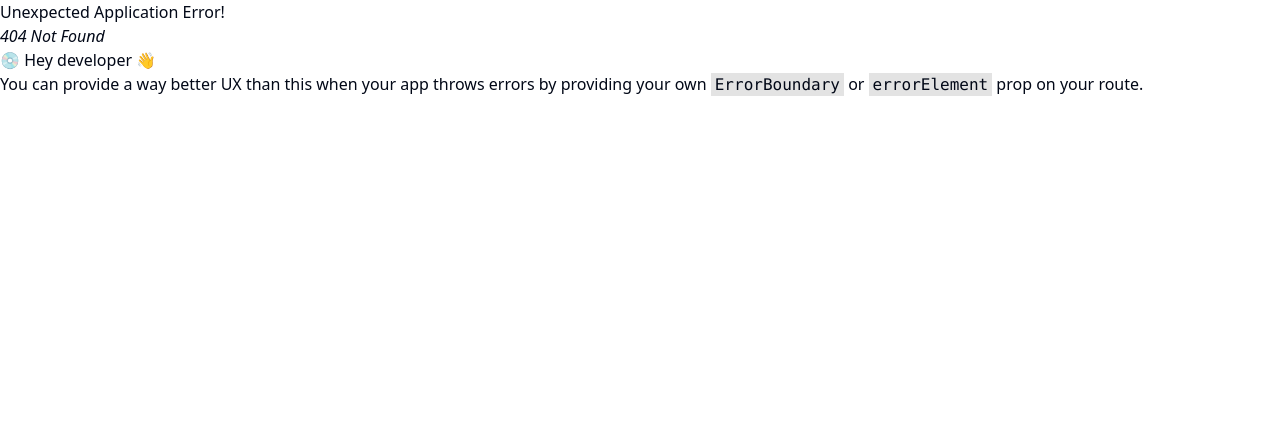
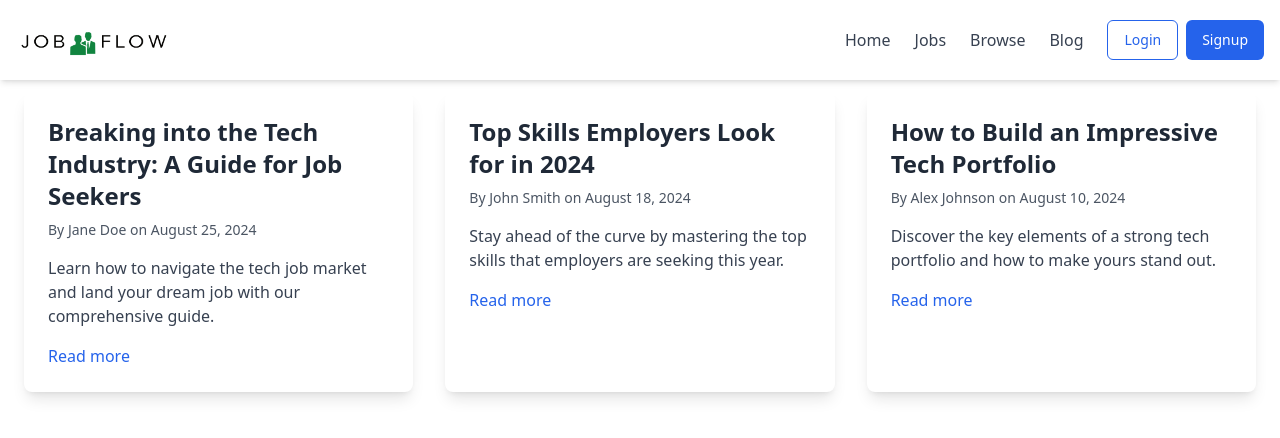
Before and after one commit to Dinanath99/jobFlow, a React (Vite) app in the folder frontend/: page /blog in a window 1280 px wide. Before the commit this address had no page. Shown: the top 438 px of the page. Built offline with nearby package versions, Linux system fonts and the light colour scheme.

Commit message:
company section added

```diff
--- a/frontend/src/App.jsx
+++ b/frontend/src/App.jsx
@@ -11,6 +11,7 @@ import Description from "./components/JobDescription";
 import Companies from "./components/recruiter/Companies";
 import CompanyCreate from "./components/recruiter/CompanyCreate";
 import CompanySetup from "./components/recruiter/CompanySetup";
+import Blog from "./components/Blog";
 
 const appRouter = createBrowserRouter([
   {
@@ -36,6 +37,10 @@ const appRouter = createBrowserRouter([
   {
     path: "/browse",
     element: <Browse />,
+  },
+  {
+    path: "/blog",
+    element: <Blog/>,
   },
   {
     path: "/profile",
--- /dev/null
+++ b/frontend/src/components/Blog.jsx
@@ -0,0 +1,70 @@
+import React from "react";
+import Navbar from "./shared/Navbar";
+
+// Sample blog data (this can be fetched from an API)
+const blogPosts = [
+  {
+    id: 1,
+    title: "Breaking into the Tech Industry: A Guide for Job Seekers",
+    author: "Jane Doe",
+    date: "August 25, 2024",
+    description:
+      "Learn how to navigate the tech job market and land your dream job with our comprehensive guide.",
+    link: "/blog/tech-industry-guide",
+  },
+  {
+    id: 2,
+    title: "Top Skills Employers Look for in 2024",
+    author: "John Smith",
+    date: "August 18, 2024",
+    description:
+      "Stay ahead of the curve by mastering the top skills that employers are seeking this year.",
+    link: "/blog/top-skills-2024",
+  },
+  {
+    id: 3,
+    title: "How to Build an Impressive Tech Portfolio",
+    author: "Alex Johnson",
+    date: "August 10, 2024",
+    description:
+      "Discover the key elements of a strong tech portfolio and how to make yours stand out.",
+    link: "/blog/build-tech-portfolio",
+  },
+];
+
+const Blog = () => {
+  return (
+    <div>
+      <Navbar />
+      <div className="max-w-7xl mx-auto p-6">
+        <h1 className="text-3xl font-bold text-gray-900 mb-8">Our Blog</h1>
+        <div className="grid grid-cols-1 md:grid-cols-2 lg:grid-cols-3 gap-8">
+          {blogPosts.map((post) => (
+            <div
+              key={post.id}
+              className="bg-white shadow-lg rounded-lg overflow-hidden"
+            >
+              <div className="p-6">
+                <h2 className="text-2xl font-semibold text-gray-800 mb-2">
+                  {post.title}
+                </h2>
+                <p className="text-gray-600 text-sm mb-4">
+                  By {post.author} on {post.date}
+                </p>
+                <p className="text-gray-700 mb-4">{post.description}</p>
+                <a
+                  href={post.link}
+                  className="text-blue-600 hover:text-blue-800 font-medium"
+                >
+                  Read more
+                </a>
+              </div>
+            </div>
+          ))}
+        </div>
+      </div>
+    </div>
+  );
+};
+
+export default Blog;
--- a/frontend/src/components/Job.jsx
+++ b/frontend/src/components/Job.jsx
@@ -35,7 +35,7 @@ const Job = ({ job }) => {
         </Button>
         <div>
           <h1 className="font-medium text-lg">{job?.company?.name}</h1>
-          <p>Nepal</p>
+          <p>{job?.company?.location}</p>
         </div>
       </div>
       <div>
@@ -44,13 +44,13 @@ const Job = ({ job }) => {
       </div>
       <div className="flex items-center gap-2 mt-4">
         <Badge className="text-blue-700 font-bold bg-slate-200 hover:bg-slate-400">
-          {job?.position}
+          Position: {job?.position}
         </Badge>
         <Badge className="text-[#F83002] font-bold bg-slate-200 hover:bg-slate-400">
           {job?.jobType}
         </Badge>
         <Badge className="text-[#7209b7] font-bold bg-slate-200 hover:bg-slate-400">
-          {job?.salary}
+          Salary: {job?.salary}
         </Badge>
       </div>
       <div className="flex items-center gap-4 mt-4">
--- a/frontend/src/components/Profile.jsx
+++ b/frontend/src/components/Profile.jsx
@@ -21,12 +21,12 @@ const Profile = () => {
   return (
     <div>
       <Navbar />
-      <div className="max-w-4xl mx-auto bg-white border border-gray-200 rounded-2xl my-5 p-8">
+      <div className="max-w-4xl mx-auto bg-white border border-gray-200 rounded-2xl my-20 p-8">
         <div className="flex justify-between">
           <div className="flex items-center gap-4">
             <Avatar className="h-24 w-24">
               <AvatarImage
-                src="https://www.shutterstock.com/image-vector/circle-line-simple-design-logo-600nw-2174926871.jpg"
+                src={user?.profile?.profilePhoto}
                 alt="error loading image"
               />
             </Avatar>
--- a/frontend/src/components/recruiter/Companies.jsx
+++ b/frontend/src/components/recruiter/Companies.jsx
@@ -1,20 +1,32 @@
-import React from "react";
+import React, { useEffect, useState } from "react";
 import Navbar from "../shared/Navbar";
 import { Input } from "../ui/input";
 import { Button } from "../ui/button";
 import CompaniesTable from "./CompaniesTable";
 import { useNavigate } from "react-router-dom";
 import useGetAllCompanies from "@/hooks/useGetAllCompanies";
+import { useDispatch } from "react-redux";
+import { setSearchCompanyByText } from "@/redux/companySlice";
 
 const Companies = () => {
   useGetAllCompanies();
+  const [input, setInput] = useState("");
   const navigate = useNavigate();
+  const dispatch = useDispatch();
+  useEffect(() => {
+    dispatch(setSearchCompanyByText(input));
+  }, [input]);
+
   return (
     <div>
       <Navbar />
-      <div className="max-w-6xl mx-auto my-10">
+      <div className="max-w-6xl mx-auto my-28">
         <div className="flex items-center justify-between my-5">
-          <Input className="w-fit" placeholder="Filter by name" />
+          <Input
+            className="w-fit"
+            placeholder="Filter by name"
+            onChange={(e) => setInput(e.target.value)}
+          />
           <Button onClick={() => navigate("/recruiter/companies/create")}>
             New Company
           </Button>
--- a/frontend/src/components/recruiter/CompaniesTable.jsx
+++ b/frontend/src/components/recruiter/CompaniesTable.jsx
@@ -10,13 +10,17 @@ import {
   TableHeader,
   TableRow,
 } from "../ui/table";
-import React from "react";
+import React, { useEffect, useState } from "react";
 import { useSelector } from "react-redux";
 
 const CompaniesTable = () => {
   const { companies = [] } = useSelector((store) => store.company);
   console.log(companies); // Ensure this logs the companies array
+  const [filterCompany, setFilterCompany] = useState(companies);
 
+  useEffect(()=>{
+
+  })
   return (
     <div>
       <Table>
--- a/frontend/src/components/shared/Navbar.jsx
+++ b/frontend/src/components/shared/Navbar.jsx
@@ -368,6 +368,11 @@ const Navbar = () => {
                     Browse
                   </Link>
                 </li>
+                <li>
+                  <Link className="hover:text-blue-600" to="/blog">
+                    Blog
+                  </Link>
+                </li>
               </>
             )}
           </ul>
--- a/frontend/src/redux/companySlice.js
+++ b/frontend/src/redux/companySlice.js
@@ -5,6 +5,7 @@ const companySlice = createSlice({
   initialState: {
     singleCompany: null,
     companies: [],
+    searchCompanyByText: "",
   },
   reducers: {
     //actions
@@ -14,8 +15,11 @@ const companySlice = createSlice({
     setCompanies: (state, action) => {
       state.companies = action.payload;
     },
+    setSearchCompanyByText: (state, action) => {
+      state.searchCompanyByText = action.payload;
+    },
   },
 });
 
-export const { setSingleCompany, setCompanies } = companySlice.actions;
+export const { setSingleCompany, setCompanies,setSearchCompanyByText } = companySlice.actions;
 export default companySlice.reducer;
```
Also changed, not shown: 1 other file (tests, documents, lock files or other folders).
